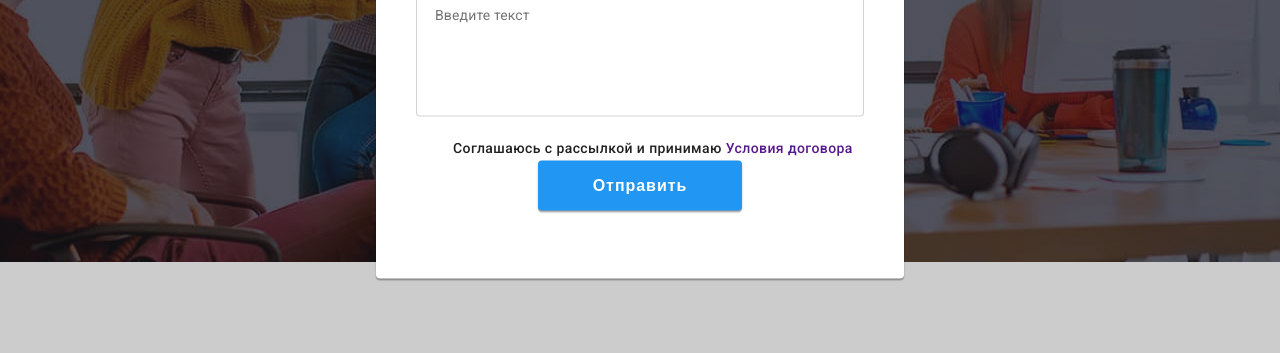
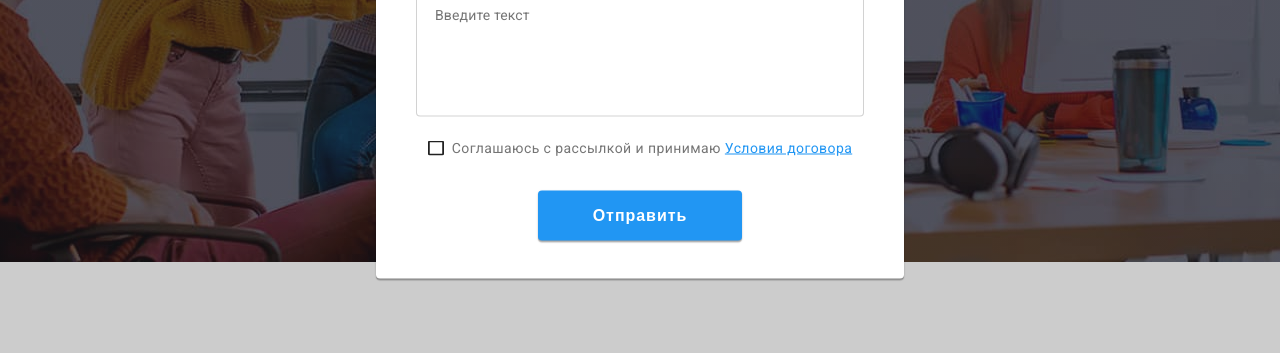
Before and after one commit to Roman-Pecheniuk/goit-markup-hw-06, a plain HTML site: page index.html in a window 1280 px wide. Both pictures are taken after a click on the button "Заказать услугу". Shown: the part 412-765 px from the top of the page. Drawn offline with nearby package versions, Linux system fonts and the light colour scheme.

Commit message:
modal-form

```diff
--- a/index.html
+++ b/index.html
@@ -345,7 +345,6 @@
                 <div class="footer-subscribe">
                     <h3 class="title">Подпишитесь на рассылку</h3>
                     <form class="footer-form">
-                        <!-- <label class="footer-label" for="email">Почта</label> -->
                         <input class="footer-input" type="email" name="email" id="email" placeholder="E-mail"/>
                         <button type="submit" class="footer-button button primary">Подписаться
                             <svg class="mailing-icon-svg">
@@ -395,15 +394,12 @@
                             id="comment"
                         ></textarea>
                     </div>
-                    <!-- <div class="form-agree">
-                        <input type="checkbox" value="agree" name="agree" id="agree">
-                        <label for="agree">Соглашаюсь с рассылкой и принимаю Условия договора</label>
-                    </div> -->
-                    <label class="modal-accept">
-                        <input class="checkbox-input" name="checkbox" type="checkbox">
-                        <span class="checkbox-icon"></span>
-                        Соглашаюсь с рассылкой и принимаю <a class="modal-contract" href="">Условия договора</a>
-                    </label>
+                    <div class="agree">
+                        <label>
+                        <input class="checkbox visually-hidden" type="checkbox" name="agree" id="agree">
+                        <span class="check">Соглашаюсь с рассылкой и принимаю<a href="">Условия договора</a></span>
+                        </label>
+                    </div>
                     <button type="submit" class="modal-button button primary">Отправить</button>
                 </form>
             </div>
--- a/style/style.css
+++ b/style/style.css
@@ -400,56 +400,62 @@ h1{
     outline: none;
 }
 
-/* .form-agree{
+.agree {
     display: flex;
-    align-items: center;
     justify-content: center;
     margin-bottom: 30px;
-} */
-
-.modal-accept {
-    position: relative;
-    margin-bottom: 30px;
-    padding-left: 37px;
+    font-style: normal;
+    font-weight: normal;
     font-size: 14px;
     line-height: 1.71;
     letter-spacing: 0.03em;
-    color: var(--main-text-cl);
+    color: var(--text-color);
+}
+.check {
+    display: flex;
+    align-items: center;
+}
+.check::before {
+    display: inline-block;
+    content: '';
+    width: 16px;
+    height: 15px;
+    margin-right: 8px;
+    background-image: url(../images/icons/checkbox0.svg);
+    fill: var(--bgc2-color);
+
+    transition: fill 250ms cubic-bezier(0.4, 0, 0.2, 1),
+    background-color 250ms cubic-bezier(0.4, 0, 0.2, 1),
+    background-image 250ms cubic-bezier(0.4, 0, 0.2, 1);
 }
 
-.checkbox-icon {
+.visually-hidden {
     position: absolute;
-    width: 16px;
-    height: 16px;
-    left: 12px;
-    top: 50%;
-    transform: translateY(-50%);
-    border: 2px solid var(--black);
-    border-radius: 2px;
-    transition-duration: 250ms;
-    transition-timing-function: cubic-bezier(0.4, 0, 0.2, 1);
-  }
-
-.checkbox-input:checked + .checkbox-icon {
-    border-color: var(--accent-cl);
-    background-color: var(--accent-cl);
-    background-image: url(../images/checkbox.svg);
-    background-size: contain;
-    background-origin: border-box;
+    width: 1px;
+    height: 1px; */
+    margin: -1px;
+    border: 0;
+    padding: 0;
+    clip: rect(0 0 0 0);
+    overflow: hidden;
 }
 
-.checkbox-input {
-    position: absolute;
-    clip: rect(1px 1px 1px 1px);
-    clip: rect(1px, 1px, 1px, 1px);
-    overflow: hidden;
-  }
+.checkbox:checked +.check::before {
+    background-color: var(--link-color);
+    background-image: url(../images/icons/checkbox1.svg);
+    border-radius: 2px;
+}
 
-.form-agree input[type='checkbox'] {
-    width: 16px;
-    height: 15px;
-    margin-right: 16px;
-    border-radius: 50%;
+.agree label {
+    position: relative;
+    display: block;
+}
+
+.agree a {
+    text-decoration-line: underline;
+    position: relative;
+    color: var(--link-color);
+    margin-left: 4px;
 }
 
 .form-modal .modal-button{
```
Also changed, not shown: images/icons/checkbox0.svg (added), images/icons/checkbox1.svg (added), images/icons/symbols.svg (deleted).
